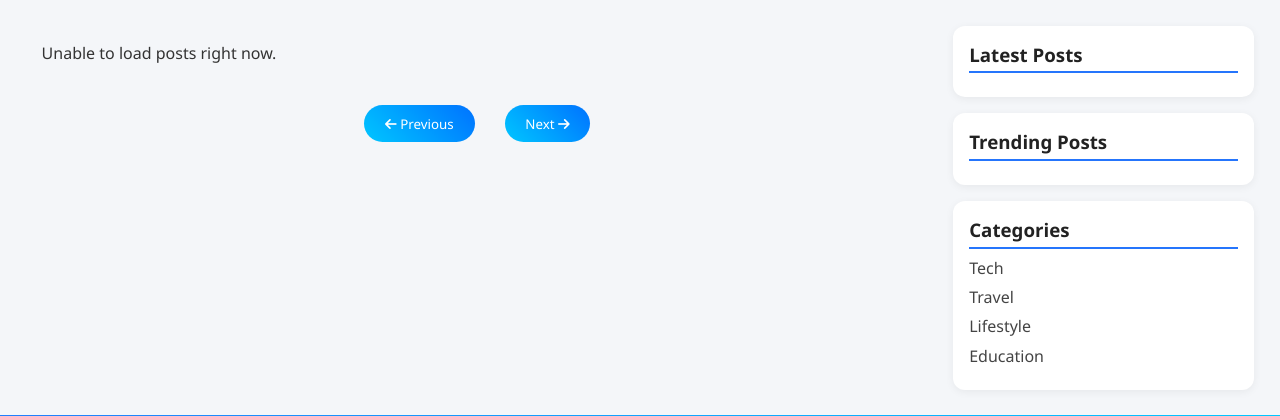
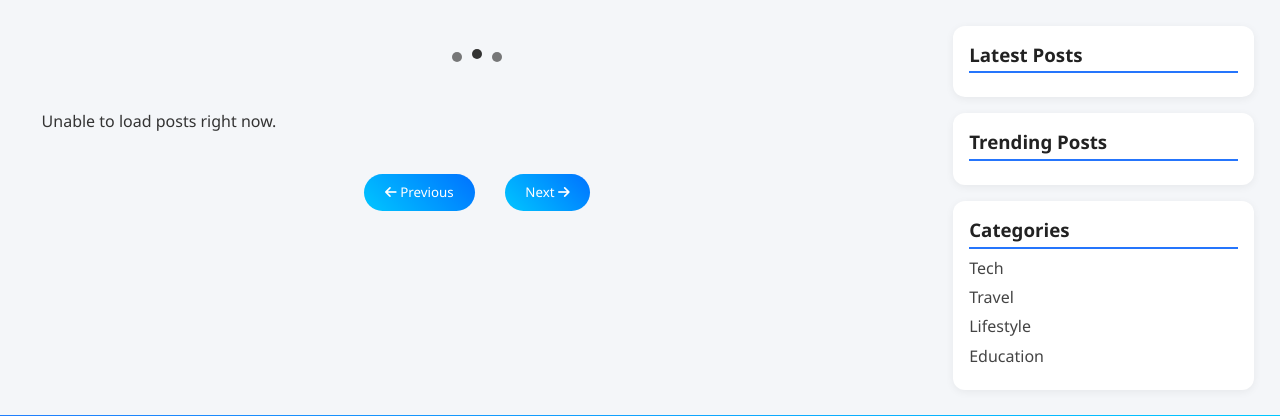
Before and after one commit to Muntazir-43/Web-Development-Lab-Tasks, a PHP site: page / in a window 1280 px wide. Shown: the part 160-576 px from the top of the page. Run offline with PHP 8.4, Linux system fonts and the light colour scheme; some libraries are stand-ins or nearby versions.

Commit message:
Css File

```diff
--- a/Lab Task 08/Styles/style.css
+++ b/Lab Task 08/Styles/style.css
@@ -611,3 +611,47 @@
 body.dark .modal {
     border: 1px solid #333;
 }
+
+/* Loader wrapper - centered and clean */
+.dots-loader {
+  display: flex;
+  justify-content: center;
+  align-items: center;
+  gap: 10px;
+  margin: 1.2rem auto;
+  height: 30px;
+  transition: opacity 0.3s ease, height 0.3s ease, margin 0.3s ease;
+}
+
+/* Dots */
+.dots-loader .dot {
+  width: 10px;
+  height: 10px;
+  border-radius: 50%;
+  background: currentColor;
+  opacity: 0.3;
+}
+
+.dots-loader .dot:nth-child(1) {
+  animation: bounce 1s infinite ease-in-out;
+}
+.dots-loader .dot:nth-child(2) {
+  animation: bounce 1s infinite ease-in-out 0.2s;
+}
+.dots-loader .dot:nth-child(3) {
+  animation: bounce 1s infinite ease-in-out 0.4s;
+}
+
+@keyframes bounce {
+  0%, 80%, 100% { transform: translateY(0); opacity: 0.3; }
+  40% { transform: translateY(-6px); opacity: 1; }
+}
+
+/* ✅ Hidden state  */
+.dots-loader.hidden {
+  opacity: 0;
+  height: 0;
+  margin: 0;
+  overflow: hidden;
+  visibility: hidden;
+}
```
